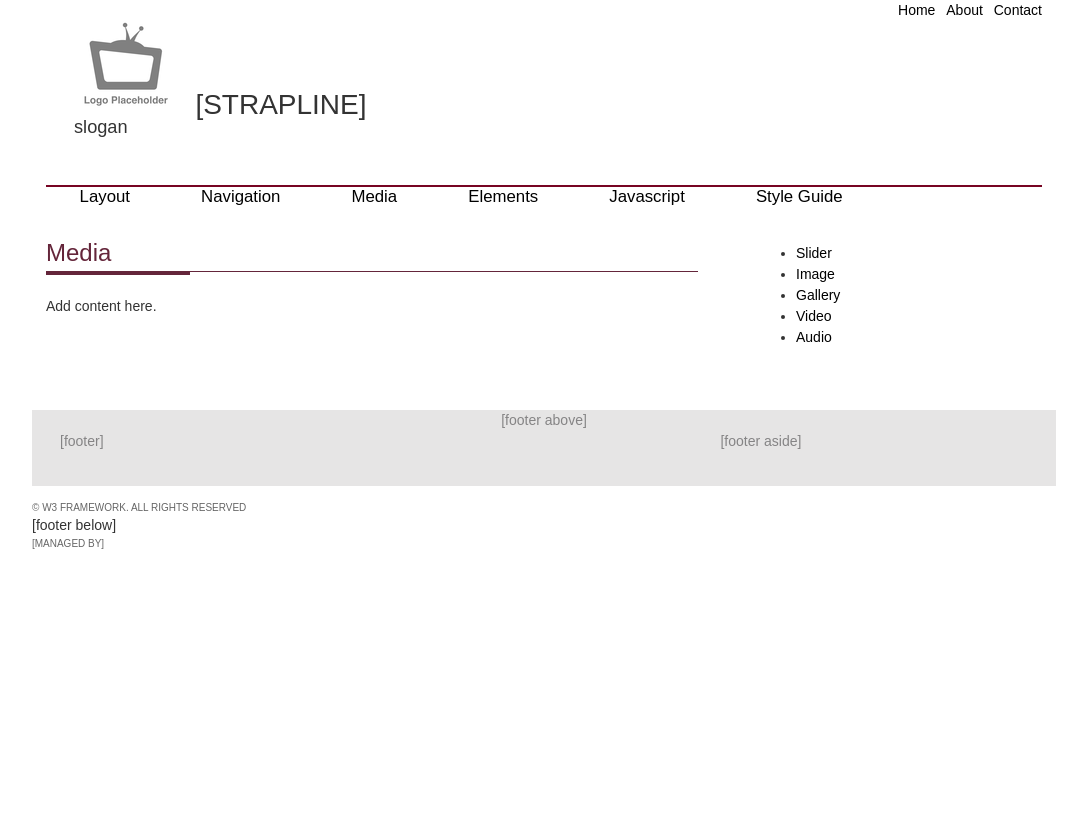
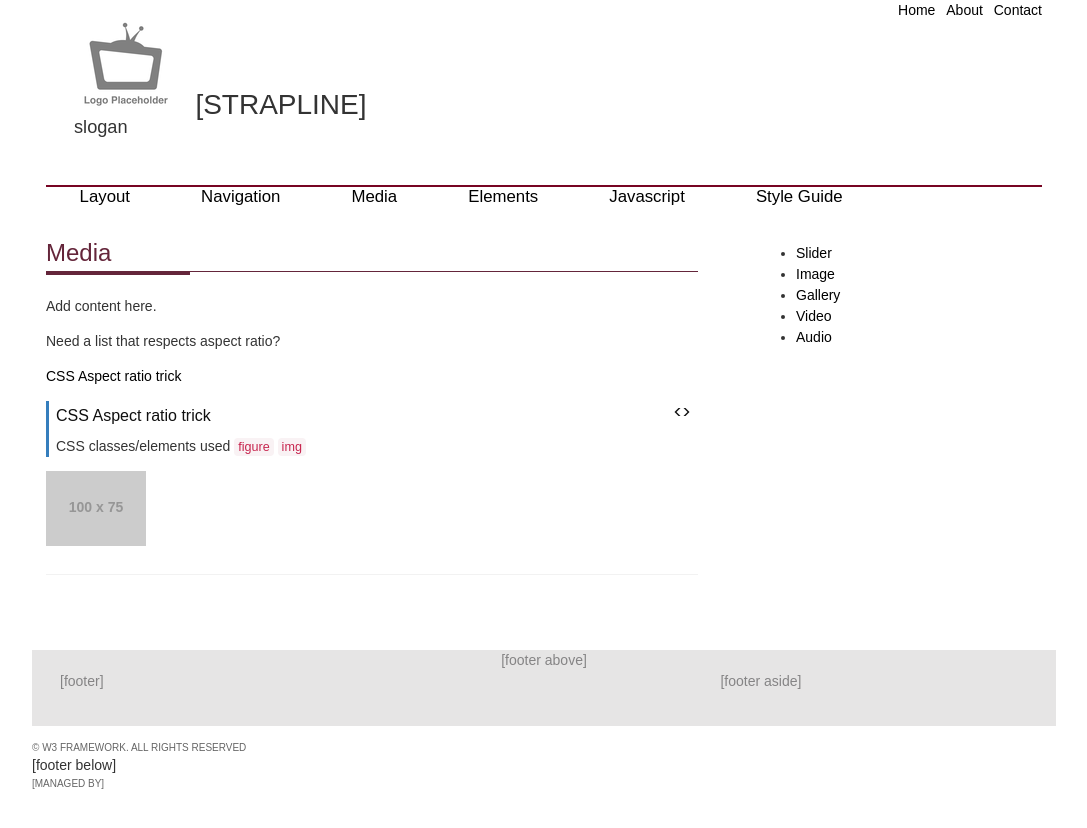
Before and after one commit to 2dpi/templates, a Jekyll site: the page built from www/elements/manual/media/image.html, in a window 1280 px wide. Shown: the top 828 px of the page, without its empty margins (96-1183 px from the left). Built offline with Jekyll 4.4.1, drawn with Linux system fonts in a browser that asks for light colours; some web fonts are replaced.

Commit message:
adding pages

```diff
--- a/www/elements/manual/media/image.html
+++ b/www/elements/manual/media/image.html
@@ -11,6 +11,26 @@ description: w3 framework - media
       <article>
         <h1 class="title">Media</h1>
         <p>Add content here.</p>
+        <p>Need a list that respects aspect ratio?</p>
+        <p><a href="http://www.mademyday.de/css-height-equals-width-with-pure-css.html">CSS Aspect ratio trick</a></p>
+
+        <div class="callout">
+          <h4>CSS Aspect ratio trick<i class="icon-embed float_right toggle"></i></h4>
+          <p>CSS classes/elements used <code>figure</code> <code>img</code></p>
+        </div>
+        <div class="toggle_hide out_tight out_only_bottom table wide_full">
+          <figure>
+            <img src="http://placehold.it/100x75" alt="Aspect ratio 4:3">
+          </figure>
+        </div>
+        <div class="toggle_show out_tight out_only_bottom in_tight fill">
+{% highlight html %}{% raw %}
+<figure>
+  <img src="http://placehold.it/100x75" alt="Aspect ratio 4:3">
+</figure>
+{% endraw %}{% endhighlight %}
+        </div>
+        <hr>
 
       </article>
     </div>
```
